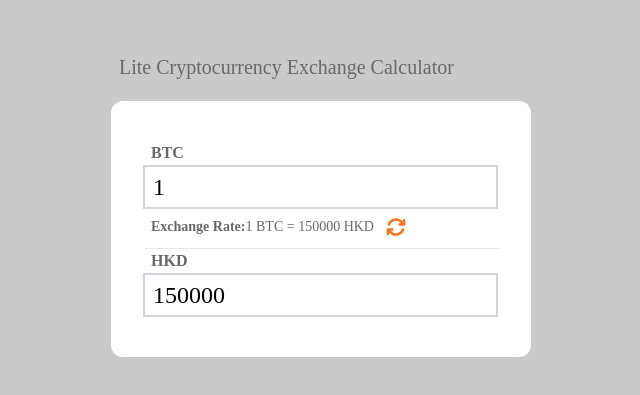
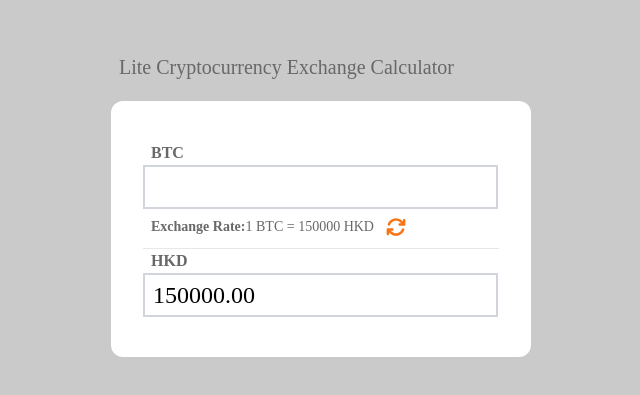
Before and after one commit to dannyho8888/crypto-calculator, a React (Create React App) app: page / in a window 1280 px wide. Shown: the part 195-590 px from the top of the page, without its empty margins (319-959 px from the left). Built offline with nearby package versions, Linux system fonts and the light colour scheme; no server answers.

Commit message:
use normal var instead of useState and add a top flag

```diff
--- a/src/Calculator.js
+++ b/src/Calculator.js
@@ -3,13 +3,10 @@ import Currency from './Currency'
 import ExchangeRate from './ExchangeRate'
 
 function Calculator() {
-  // const [amount, setAmount] = useState(1);
-  const [topAmount, setTopAmount] = useState(1);
-  const [bottomAmount, setBottomAmount] = useState(1);
+  const [amount, setAmount] = useState(1);
+  const [isTop, setIsTop] = useState(true);
   const [rate, setRate] = useState(150000);
 
-  // update currency every 15 seconds
-  useEffect(() => {
   const fetchCurrency = async () => {
     try {
       const res = await fetch("https://api.coindesk.com/v1/bpi/currentprice/HKD.json")
@@ -19,6 +16,13 @@ function Calculator() {
       console.log("Error when fetching data");
     }
   }
+  useEffect(() => {
+    fetchCurrency();
+    console.log("Exchange rate: " + rate);
+  })
+
+  // update currency every 15 seconds
+  useEffect(() => {
     const intervalId = setInterval(() => {
       fetchCurrency();
       console.log("Exchange rate: " + rate);
@@ -26,28 +30,26 @@ function Calculator() {
     return () => clearInterval(intervalId);
   }, [rate])
 
-  // let topAmount, bottomAmount;
-
-  //make setState reflect immediately
-  useEffect(() => {
-    setBottomAmount(topAmount * rate);
-  }, [topAmount])
-
-  useEffect(() => {
-
-  }, [bottomAmount])
+  function format (number) {
+    return number.toFixed(2);
+  }
 
   function handleTopAmountChange(e) {
-    setTopAmount(e.target.value);
-    // topAmount = e.target.value;
-    // bottomAmount = topAmount * rate;
+    setAmount(e.target.value);
+    setIsTop(true);
   }
 
   function handleBottomAmountChange(e) {
-    setBottomAmount(e.target.value);
-    setTopAmount(bottomAmount / rate);
-    // bottomAmount = e.target.value;
-    // topAmount = bottomAmount / rate;
+    setAmount(e.target.value);
+    setIsTop(false);
+  }
+
+  let topAmount, bottomAmount;
+  if (isTop) {
+    bottomAmount = format(amount * rate);
+
+  } else{
+    topAmount = format(amount / rate);
   }
 
   return (
```
Lines whose indentation alone changed are shown as unchanged.
